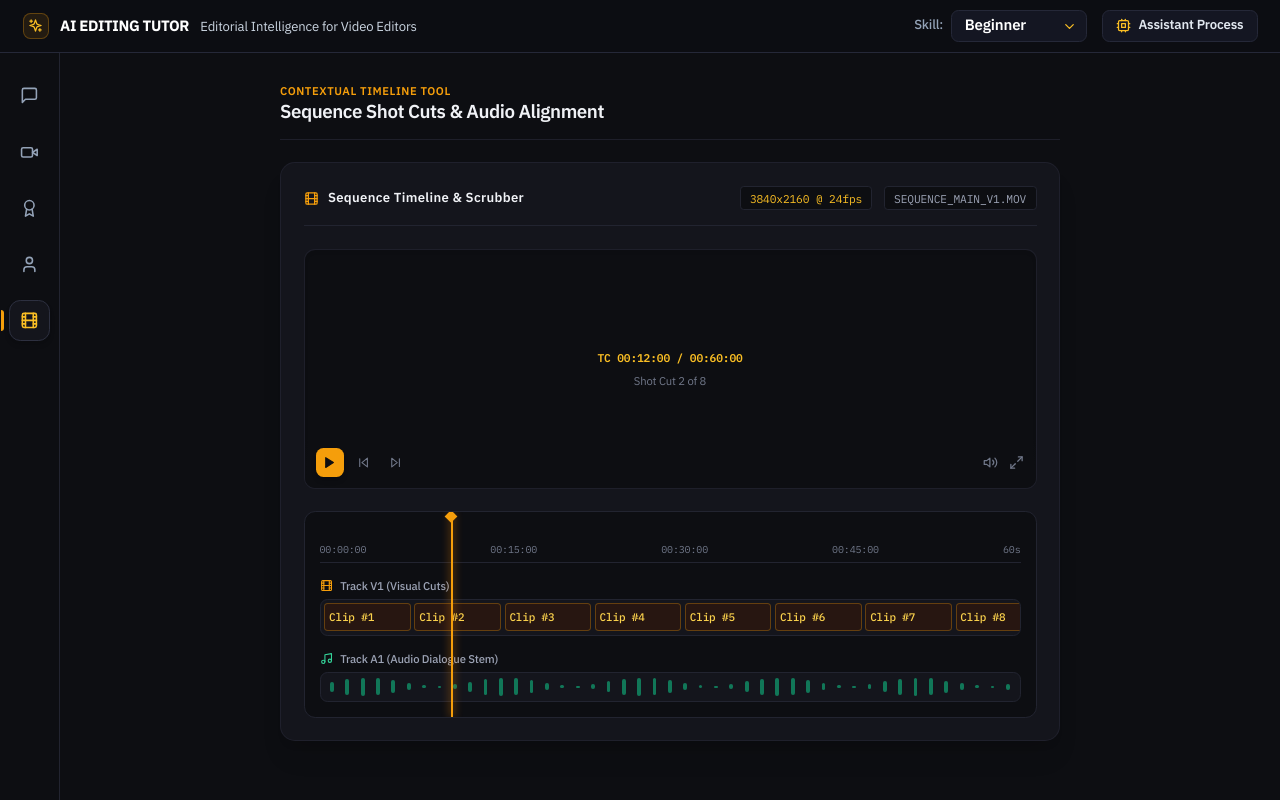
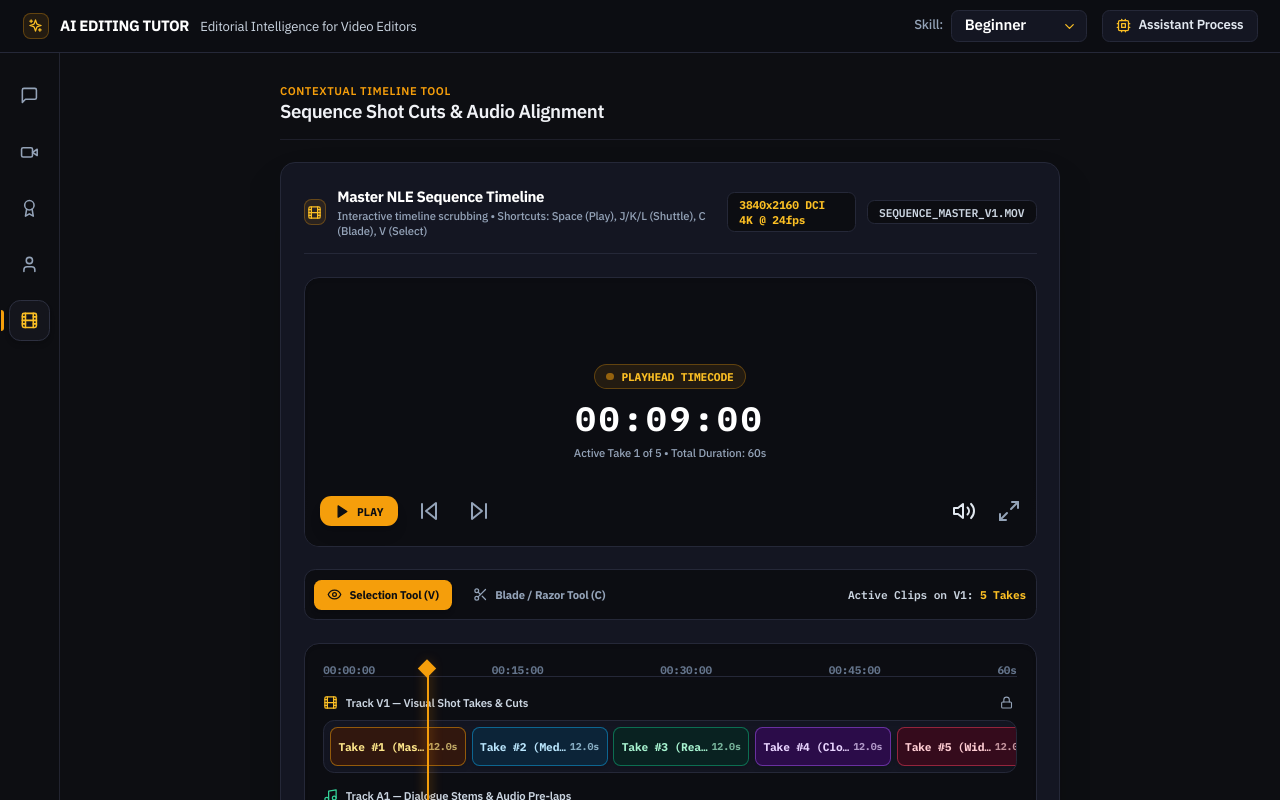
Before and after one commit to sreeram0311/ai-editing-tutor, a React (Vite) app in the folder frontend/: page / in a window 1280 px wide. Both pictures are taken after a click on the button "NLE Sequence Timeline". Built offline with nearby package versions, Linux system fonts and the light colour scheme.

Commit message:
Upgrade NLE timeline with click-to-scrub playhead, Blade split tool, J/K/L transport controls, and audio waveform animation

```diff
--- a/frontend/src/components/TimelineViewer.jsx
+++ b/frontend/src/components/TimelineViewer.jsx
@@ -1,133 +1,294 @@
-import React, { useState, useEffect } from 'react';
-import { Play, Pause, SkipBack, SkipForward, Volume2, Maximize2, Scissors, Film, Music, Eye } from 'lucide-react';
+import React, { useState, useEffect, useRef } from 'react';
+import { Play, Pause, SkipBack, SkipForward, Volume2, Maximize2, Scissors, Film, Music, Eye, Lock, VolumeX, Plus, RefreshCw } from 'lucide-react';
 
 export default function TimelineViewer({ mediaInfo }) {
   const [isPlaying, setIsPlaying] = useState(false);
-  const [playheadPos, setPlayheadPos] = useState(20);
-  const [activeTool, setActiveTool] = useState('selection');
+  const [playheadPos, setPlayheadPos] = useState(15); // Percentage 0 - 100%
+  const [playbackSpeed, setPlaybackSpeed] = useState(1);
+  const [activeTool, setActiveTool] = useState('selection'); // 'selection' | 'blade'
+  const [clips, setClips] = useState([
+    { id: 1, name: 'Take #1 (Master A-Roll)', duration: 7.5, color: 'bg-amber-950/60 border-amber-500/50 text-amber-200' },
+    { id: 2, name: 'Take #2 (Medium Shot)', duration: 6.0, color: 'bg-sky-950/60 border-sky-500/50 text-sky-200' },
+    { id: 3, name: 'Take #3 (Reaction L-Cut)', duration: 8.2, color: 'bg-emerald-950/60 border-emerald-500/50 text-emerald-200' },
+    { id: 4, name: 'Take #4 (Close-up B-Roll)', duration: 5.5, color: 'bg-purple-950/60 border-purple-500/50 text-purple-200' },
+    { id: 5, name: 'Take #5 (Wide Establishing)', duration: 9.0, color: 'bg-rose-950/60 border-rose-500/50 text-rose-200' },
+  ]);
+  const [trackMuted, setTrackMuted] = useState(false);
+  const [trackLocked, setTrackLocked] = useState(false);
+
+  const timelineRef = useRef(null);
+  const videoRef = useRef(null);
 
   const duration = mediaInfo?.duration || 60.0;
-  const shotCount = mediaInfo?.shot_count || 8;
+  const shotCount = mediaInfo?.shot_count || clips.length;
   const fps = mediaInfo?.fps || 24;
-  const res = mediaInfo?.resolution || '3840x2160';
-  const filename = mediaInfo?.filename || 'SEQUENCE_MAIN_V1.MOV';
+  const res = mediaInfo?.resolution || '3840x2160 DCI 4K';
+  const filename = mediaInfo?.filename || 'SEQUENCE_MASTER_V1.MOV';
 
+  // Keyboard Shortcuts (Space: Play/Pause, J/K/L: Shuttle, C: Blade, V: Selection)
+  useEffect(() => {
+    const handleKeyDown = (e) => {
+      if (e.target.tagName === 'INPUT' || e.target.tagName === 'TEXTAREA') return;
+
+      if (e.code === 'Space') {
+        e.preventDefault();
+        setIsPlaying((prev) => !prev);
+      } else if (e.key === 'k' || e.key === 'K') {
+        setIsPlaying(false);
+        setPlaybackSpeed(1);
+      } else if (e.key === 'l' || e.key === 'L') {
+        setIsPlaying(true);
+        setPlaybackSpeed((prev) => (prev < 4 ? prev * 2 : 1));
+      } else if (e.key === 'j' || e.key === 'J') {
+        setIsPlaying(true);
+        setPlaybackSpeed(-1);
+      } else if (e.key === 'c' || e.key === 'C') {
+        setActiveTool('blade');
+      } else if (e.key === 'v' || e.key === 'V') {
+        setActiveTool('selection');
+      }
+    };
+
+    window.addEventListener('keydown', handleKeyDown);
+    return () => window.removeEventListener('keydown', handleKeyDown);
+  }, []);
+
+  // Playhead Interval Timer
   useEffect(() => {
     let interval;
     if (isPlaying) {
       interval = setInterval(() => {
-        setPlayheadPos((prev) => (prev >= 100 ? 0 : prev + 0.4));
+        setPlayheadPos((prev) => {
+          const next = prev + (0.3 * playbackSpeed);
+          if (next >= 100) {
+            setIsPlaying(false);
+            return 0;
+          }
+          if (next < 0) {
+            setIsPlaying(false);
+            return 0;
+          }
+          return next;
+        });
       }, 100);
     }
     return () => clearInterval(interval);
-  }, [isPlaying]);
+  }, [isPlaying, playbackSpeed]);
+
+  // Click on Timeline Track to Scrub Playhead
+  const handleTimelineClick = (e) => {
+    if (!timelineRef.current) return;
+    const rect = timelineRef.current.getBoundingClientRect();
+    const clickX = e.clientX - rect.left;
+    const newPos = Math.max(0, Math.min(100, (clickX / rect.width) * 100));
+    setPlayheadPos(newPos);
+
+    // If Blade tool is active, perform split at playhead
+    if (activeTool === 'blade') {
+      splitClipAtPlayhead(newPos);
+    }
+  };
+
+  // Perform Blade Split on active clips
+  const splitClipAtPlayhead = (pos) => {
+    const splitIndex = Math.floor((pos / 100) * clips.length);
+    if (splitIndex >= 0 && splitIndex < clips.length) {
+      const targetClip = clips[splitIndex];
+      const newClip1 = { ...targetClip, id: Date.now(), name: `${targetClip.name} (Part A)` };
+      const newClip2 = { ...targetClip, id: Date.now() + 1, name: `${targetClip.name} (Part B)` };
+
+      const newClips = [...clips];
+      newClips.splice(splitIndex, 1, newClip1, newClip2);
+      setClips(newClips);
+    }
+  };
 
   const currentTime = ((playheadPos / 100) * duration).toFixed(2);
 
   return (
-    <div className="bg-cinema-900 border border-cinema-800/80 rounded-2xl p-6 shadow-xl space-y-6 font-sans text-cinema-100">
+    <div className="bg-[#141622] border border-[#252838] rounded-2xl p-6 shadow-2xl space-y-6 font-sans text-white animate-fade-in">
 
-      {/* Header */}
-      <div className="flex items-center justify-between border-b border-cinema-800 pb-4">
-        <div className="flex items-center gap-2.5">
-          <Film className="w-4 h-4 text-amber-500" />
-          <h3 className="font-semibold text-cinema-100 text-sm font-sans tracking-wide">
-            Sequence Timeline & Scrubber
+      {/* 1. NLE Monitor Top Control Bar */}
+      <div className="flex items-center justify-between border-b border-[#252838] pb-4">
+        <div className="flex items-center gap-3">
+          <div className="w-7 h-7 rounded-lg bg-amber-500/10 border border-amber-500/30 flex items-center justify-center text-amber-400">
+            <Film className="w-4 h-4" />
+          </div>
+          <div>
+            <h3 className="font-bold text-white text-base tracking-tight font-sans">
+              Master NLE Sequence Timeline
             </h3>
+            <p className="text-xs text-slate-400 font-medium">
+              Interactive timeline scrubbing • Shortcuts: Space (Play), J/K/L (Shuttle), C (Blade), V (Select)
+            </p>
+          </div>
         </div>
 
-        <div className="flex items-center gap-3 font-mono text-xs text-cinema-400">
-          <span className="px-2.5 py-1 rounded bg-cinema-950 text-amber-400 border border-cinema-800">
+        <div className="flex items-center gap-3 font-mono text-xs">
+          <span className="px-3 py-1 rounded-lg bg-[#0c0d12] text-amber-400 border border-[#252838] font-bold">
             {res} @ {fps}fps
           </span>
-          <span className="px-2.5 py-1 rounded bg-cinema-950 text-cinema-300 border border-cinema-800">
+          <span className="px-3 py-1 rounded-lg bg-[#0c0d12] text-slate-300 border border-[#252838] font-semibold">
             {filename}
           </span>
         </div>
       </div>
 
-      {/* Video Preview Monitor */}
-      <div className="relative aspect-video max-h-64 w-full bg-cinema-950 rounded-xl border border-cinema-800/80 overflow-hidden flex flex-col items-center justify-center shadow-inner">
-        <div className="text-center space-y-2 p-4 font-mono text-xs">
-          <p className="text-amber-400 font-semibold">
-            TC 00:{Math.floor(currentTime).toString().padStart(2, '0')}:00 / 00:{Math.floor(duration).toString().padStart(2, '0')}:00
-          </p>
-          <p className="text-cinema-500 font-sans text-xs">
-            Shot Cut {(Math.floor((playheadPos / 100) * shotCount) + 1)} of {shotCount}
+      {/* 2. Video Preview Monitor Canvas */}
+      <div className="relative aspect-video max-h-72 w-full bg-[#0c0d12] rounded-2xl border border-[#252838] overflow-hidden flex flex-col items-center justify-center shadow-inner">
+
+        {/* Playhead Timecode Monitor Display */}
+        <div className="text-center space-y-2 p-6 font-mono">
+          <div className="inline-flex items-center gap-2 px-3 py-1 rounded-full bg-amber-500/10 border border-amber-500/30 text-amber-400 text-xs font-bold">
+            <span className="w-2 h-2 rounded-full bg-amber-500 animate-pulse"></span>
+            <span>PLAYHEAD TIMECODE</span>
+          </div>
+
+          <div className="text-3xl md:text-4xl font-bold text-white tracking-widest pt-1">
+            00:{Math.floor(currentTime).toString().padStart(2, '0')}:00
+          </div>
+
+          <p className="text-xs text-slate-400 font-sans font-medium">
+            Active Take {(Math.floor((playheadPos / 100) * clips.length) + 1)} of {clips.length} • Total Duration: {duration}s
           </p>
         </div>
 
-        <div className="absolute bottom-0 inset-x-0 bg-gradient-to-t from-cinema-950 via-cinema-950/90 to-transparent p-3 flex items-center justify-between">
-          <div className="flex items-center gap-2 font-mono text-xs">
+        {/* Video Player Transport Controls */}
+        <div className="absolute bottom-0 inset-x-0 bg-gradient-to-t from-[#0c0d12] via-[#0c0d12]/90 to-transparent p-4 flex items-center justify-between">
+          <div className="flex items-center gap-3 font-mono text-xs">
             <button
               onClick={() => setIsPlaying(!isPlaying)}
-              className="p-2 rounded-lg bg-amber-500 hover:bg-amber-600 text-cinema-950 font-bold transition-all shadow-md"
+              className="px-4 py-2 rounded-xl bg-amber-500 hover:bg-amber-600 text-cinema-950 font-bold transition-all shadow-lg flex items-center gap-2 cursor-pointer"
             >
-              {isPlaying ? <Pause className="w-3.5 h-3.5" /> : <Play className="w-3.5 h-3.5 fill-current" />}
+              {isPlaying ? <Pause className="w-4 h-4" /> : <Play className="w-4 h-4 fill-current" />}
+              <span>{isPlaying ? 'PAUSE' : 'PLAY'}</span>
             </button>
-            <button onClick={() => setPlayheadPos(0)} className="p-1.5 text-cinema-500 hover:text-white">
-              <SkipBack className="w-3.5 h-3.5" />
+
+            <button onClick={() => setPlayheadPos(0)} className="p-2 text-slate-400 hover:text-white transition-colors cursor-pointer" title="Jump to Beginning">
+              <SkipBack className="w-4.5 h-4.5" />
             </button>
-            <button onClick={() => setPlayheadPos(100)} className="p-1.5 text-cinema-500 hover:text-white">
-              <SkipForward className="w-3.5 h-3.5" />
+
+            <button onClick={() => setPlayheadPos(100)} className="p-2 text-slate-400 hover:text-white transition-colors cursor-pointer" title="Jump to End">
+              <SkipForward className="w-4.5 h-4.5" />
             </button>
+
+            {playbackSpeed !== 1 && (
+              <span className="px-2 py-0.5 rounded bg-amber-500/20 text-amber-300 font-bold text-xs">
+                {playbackSpeed}x SPEED
+              </span>
+            )}
           </div>
 
-          <div className="flex items-center gap-3 text-cinema-500 text-xs">
-            <Volume2 className="w-4 h-4 text-cinema-300" />
-            <Maximize2 className="w-4 h-4 cursor-pointer hover:text-white" />
+          <div className="flex items-center gap-4 text-slate-400 text-xs font-medium">
+            <button onClick={() => setTrackMuted(!trackMuted)} className="p-1.5 hover:text-white transition-colors">
+              {trackMuted ? <VolumeX className="w-4.5 h-4.5 text-rose-400" /> : <Volume2 className="w-4.5 h-4.5 text-slate-200" />}
+            </button>
+            <Maximize2 className="w-4.5 h-4.5 cursor-pointer hover:text-white transition-colors" />
           </div>
         </div>
       </div>
 
-      {/* Multi-Track NLE Timeline */}
-      <div className="bg-cinema-950 p-4 rounded-xl border border-cinema-800 relative overflow-hidden space-y-4">
-        {/* Playhead */}
-        <div
-          className="absolute top-0 bottom-0 w-0.5 bg-amber-500 z-30 shadow-[0_0_8px_#d97706] pointer-events-none transition-all duration-75"
-          style={{ left: `${playheadPos}%` }}
+      {/* 3. Editing Tool Selection Bar */}
+      <div className="flex items-center justify-between bg-[#0c0d12] p-2.5 rounded-xl border border-[#252838] text-xs">
+        <div className="flex items-center gap-2">
+          <button
+            onClick={() => setActiveTool('selection')}
+            className={`px-3.5 py-2 rounded-lg flex items-center gap-2 font-bold transition-all cursor-pointer ${
+              activeTool === 'selection' ? 'bg-amber-500 text-cinema-950 shadow-md' : 'text-slate-400 hover:bg-[#141622] hover:text-white'
+            }`}
           >
-          <div className="w-2.5 h-2.5 bg-amber-500 transform -translate-x-1/2 rotate-45 rounded-xs"></div>
+            <Eye className="w-4 h-4" /> Selection Tool (V)
+          </button>
+
+          <button
+            onClick={() => setActiveTool('blade')}
+            className={`px-3.5 py-2 rounded-lg flex items-center gap-2 font-bold transition-all cursor-pointer ${
+              activeTool === 'blade' ? 'bg-amber-500 text-cinema-950 shadow-md' : 'text-slate-400 hover:bg-[#141622] hover:text-white'
+            }`}
+          >
+            <Scissors className="w-4 h-4" /> Blade / Razor Tool (C)
+          </button>
         </div>
 
-        {/* Time Ruler */}
-        <div className="flex justify-between text-[10px] font-mono text-cinema-500 border-b border-cinema-800 pb-1">
+        <div className="text-xs font-mono text-slate-300 font-semibold">
+          Active Clips on V1: <span className="text-amber-400 font-bold">{clips.length} Takes</span>
+        </div>
+      </div>
+
+      {/* 4. Multi-Track Interactive NLE Timeline Track Area */}
+      <div className="bg-[#0c0d12] p-5 rounded-2xl border border-[#252838] space-y-4 shadow-inner">
+
+        {/* Interactive Playhead Line */}
+        <div className="relative w-full h-4 font-mono text-[11px] text-slate-500 border-b border-[#252838] pb-1">
+          <div
+            className="absolute top-0 bottom-0 w-0.5 bg-amber-500 z-40 shadow-[0_0_12px_#d97706] pointer-events-none transition-all duration-75"
+            style={{ left: `${playheadPos}%`, height: '180px' }}
+          >
+            <div className="w-3.5 h-3.5 bg-amber-500 transform -translate-x-1/2 rotate-45 rounded-xs"></div>
+          </div>
+
+          <div className="flex justify-between font-bold">
             <span>00:00:00</span>
             <span>00:15:00</span>
             <span>00:30:00</span>
             <span>00:45:00</span>
             <span>{duration}s</span>
           </div>
+        </div>
 
-        {/* Track V1 */}
-        <div className="space-y-1.5">
-          <div className="flex items-center gap-2 text-xs text-cinema-400 font-medium">
-            <Film className="w-3.5 h-3.5 text-amber-500" /> Track V1 (Visual Cuts)
+        {/* Interactive Track V1 (Visual Shot Clips) */}
+        <div className="space-y-2">
+          <div className="flex items-center justify-between text-xs text-slate-300 font-semibold">
+            <div className="flex items-center gap-2">
+              <Film className="w-4 h-4 text-amber-400" />
+              <span>Track V1 — Visual Shot Takes & Cuts</span>
             </div>
-          <div className="h-10 bg-cinema-900 rounded-lg p-1 flex gap-1 border border-cinema-800 relative overflow-hidden">
-            {Array.from({ length: shotCount }).map((_, idx) => (
+
+            <div className="flex items-center gap-2">
+              <button onClick={() => setTrackLocked(!trackLocked)} className="p-1 text-slate-400 hover:text-white">
+                <Lock className={`w-3.5 h-3.5 ${trackLocked ? 'text-amber-400' : ''}`} />
+              </button>
+            </div>
+          </div>
+
           <div
-                key={idx}
-                style={{ width: `${100 / shotCount}%` }}
-                className="h-full bg-amber-950/40 border border-amber-500/30 rounded p-1 flex items-center justify-between text-[11px] font-mono text-amber-300 font-medium overflow-hidden shrink-0"
+            ref={timelineRef}
+            onClick={handleTimelineClick}
+            className="h-14 bg-[#141622] rounded-xl p-1.5 flex gap-1.5 border border-[#252838] relative overflow-hidden cursor-crosshair shadow-inner"
           >
-                <span className="truncate">Clip #{idx + 1}</span>
+            {clips.map((clip, idx) => (
+              <div
+                key={clip.id}
+                style={{ width: `${100 / clips.length}%` }}
+                className={`h-full ${clip.color} rounded-lg p-2 flex items-center justify-between text-xs font-mono font-bold overflow-hidden shrink-0 shadow-md border hover:brightness-125 transition-all`}
+              >
+                <span className="truncate">{clip.name}</span>
+                <span className="text-[10px] opacity-70">{(duration / clips.length).toFixed(1)}s</span>
               </div>
             ))}
           </div>
         </div>
 
-        {/* Track A1 */}
-        <div className="space-y-1.5">
-          <div className="flex items-center gap-2 text-xs text-cinema-400 font-medium">
-            <Music className="w-3.5 h-3.5 text-emerald-400" /> Track A1 (Audio Dialogue Stem)
+        {/* Interactive Track A1 (Audio Waveforms) */}
+        <div className="space-y-2">
+          <div className="flex items-center justify-between text-xs text-slate-300 font-semibold">
+            <div className="flex items-center gap-2">
+              <Music className="w-4 h-4 text-emerald-400" />
+              <span>Track A1 — Dialogue Stems & Audio Pre-laps</span>
             </div>
-          <div className="h-8 bg-cinema-900 rounded-lg p-1 border border-cinema-800 relative flex items-center justify-around overflow-hidden">
-            {Array.from({ length: 45 }).map((_, i) => (
+          </div>
+
+          <div
+            onClick={handleTimelineClick}
+            className={`h-12 bg-[#141622] rounded-xl p-2 border border-[#252838] relative flex items-center justify-around overflow-hidden cursor-crosshair ${
+              trackMuted ? 'opacity-30' : ''
+            }`}
+          >
+            {Array.from({ length: 50 }).map((_, i) => (
               <div
                 key={i}
-                style={{ height: `${Math.sin(i * 0.7) * 40 + 50}%` }}
-                className="w-1 bg-emerald-500/60 rounded-full"
+                style={{ height: `${isPlaying ? Math.sin(i * 0.8 + playheadPos) * 45 + 50 : Math.sin(i * 0.8) * 35 + 45}%` }}
+                className="w-1 bg-emerald-500/70 rounded-full transition-all duration-100"
               ></div>
             ))}
           </div>
```
Lines whose indentation alone changed are shown as unchanged.
